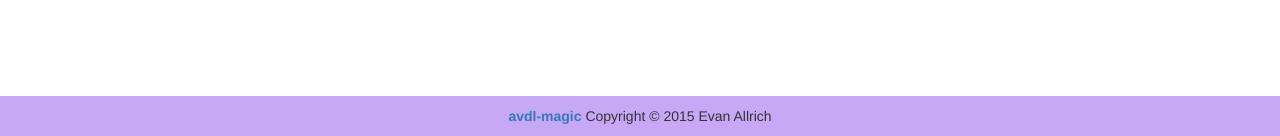
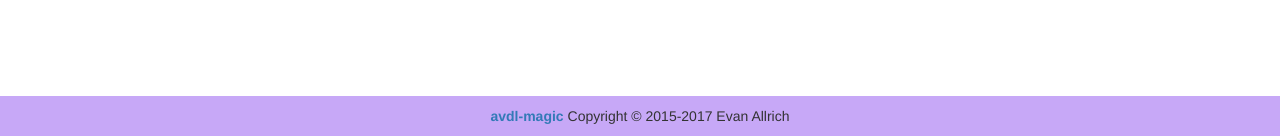
Before and after one commit to eallrich/avdl-magic, a Flask app: page / in a window 1280 px wide. Shown: the part 664-800 px from the top of the page. Run offline with Flask 2, Linux system fonts and the light colour scheme; data that the repository does not hold is empty; some libraries are stand-ins or nearby versions.

Commit message:
Updates made in 2016 and 2017

```diff
--- a/templates/base.html
+++ b/templates/base.html
@@ -34,7 +34,7 @@ along with this program.  If not, see <http://www.gnu.org/licenses/>.
 {% endblock %}
     <footer class="footer">
       <div class="container">
-        <p class="text-center footer-text"><a href="https://github.com/eallrich/avdl-magic"><strong>avdl-magic</strong></a> Copyright &copy; 2015 Evan Allrich</p>
+        <p class="text-center footer-text"><a href="https://github.com/eallrich/avdl-magic"><strong>avdl-magic</strong></a> Copyright &copy; 2015-2017 Evan Allrich</p>
       </div>
     </footer>
   </body>
```
